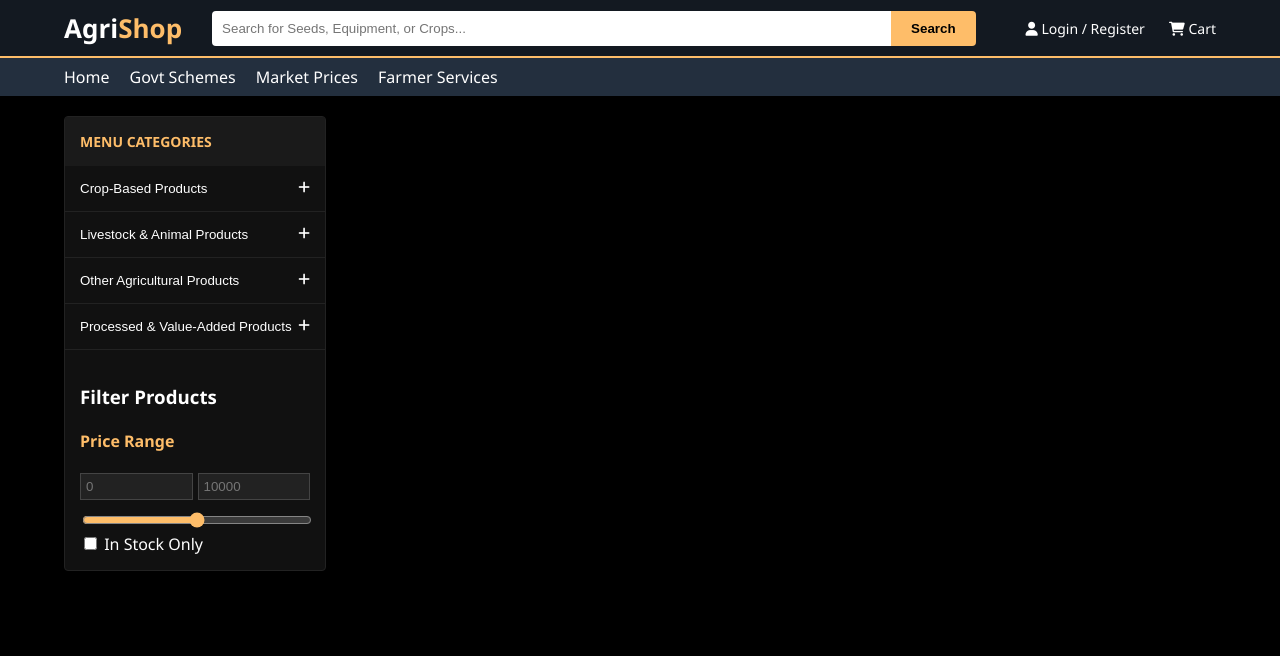
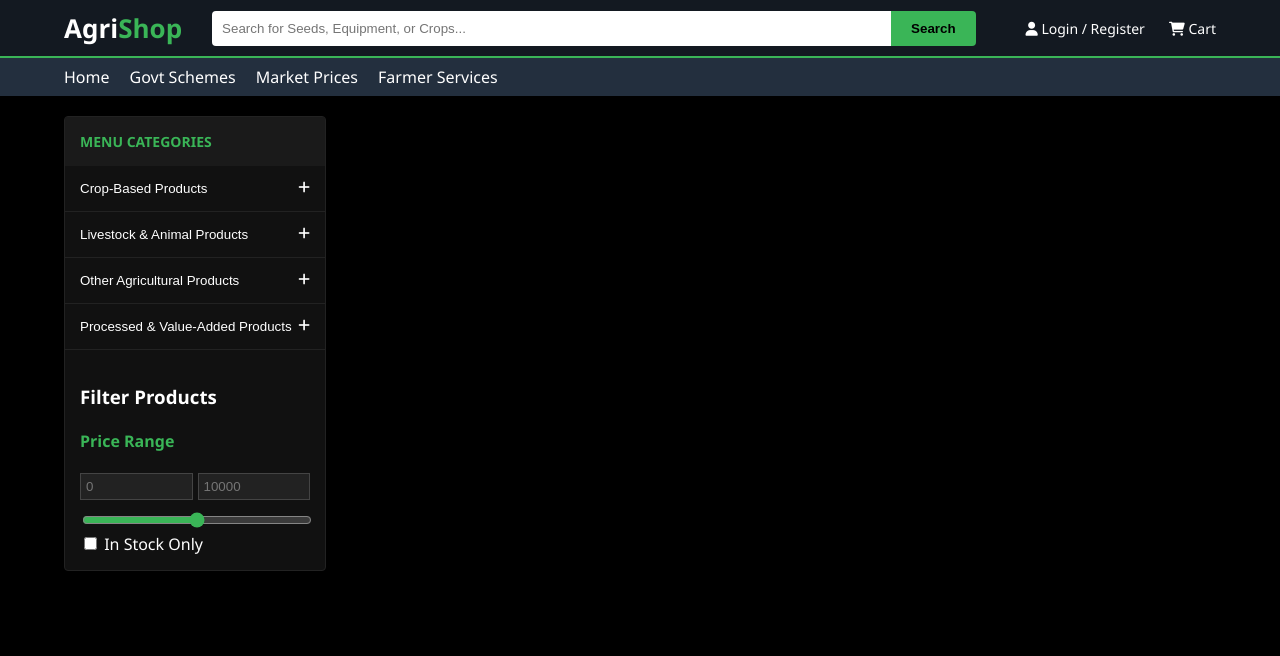
Before and after one commit to MAHIMUNAWER/Project-, a plain HTML site: page frontend/index.html in a window 1280 px wide. Drawn offline with Linux system fonts and the light colour scheme.

Commit message:
Change yellow to green color

```diff
--- a/frontend/style.css
+++ b/frontend/style.css
@@ -3,7 +3,6 @@
     --amazon-dark: #131921;
     --nav-blue: #232f3e;
     --agri-orange: #3ab557;
-    --agri-orange: #febd69;
     --sidebar-bg: #111111;
     --text-white: #ffffff;
 }
```
